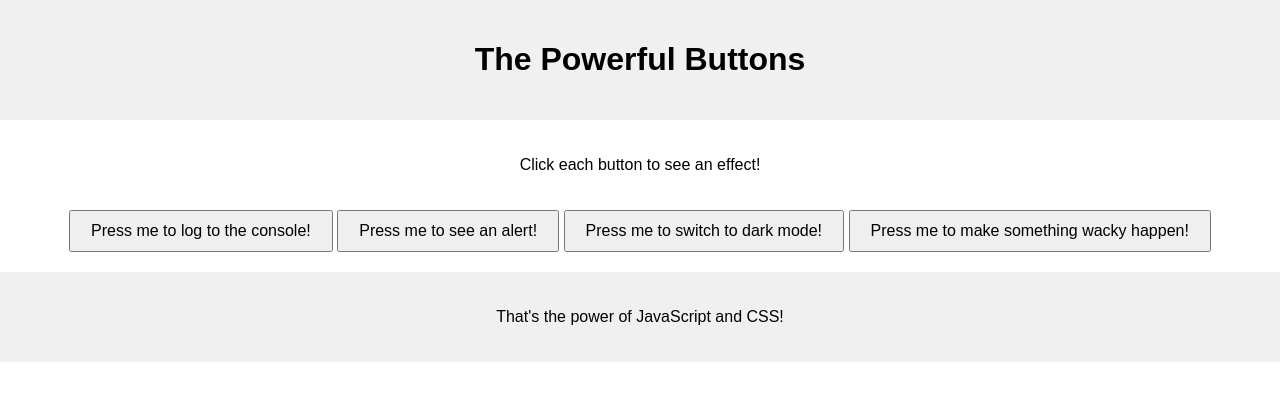
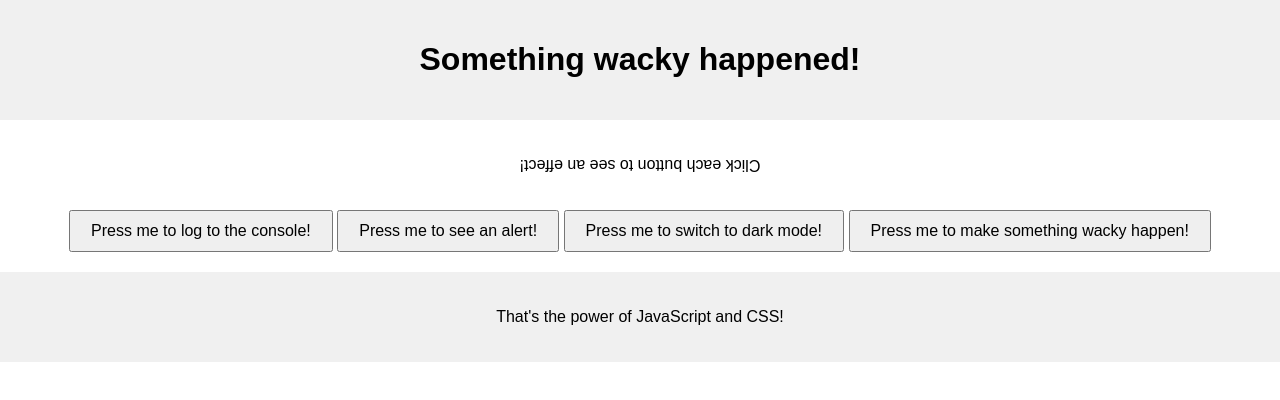
Before and after one commit to auberonedu/js-livecode, a plain HTML site: page index.html in a window 1280 px wide. Both pictures are taken after a click on the button "Press me to make something wacky happen!". Drawn offline with Linux system fonts and the light colour scheme.

Commit message:
in class day 2

```diff
--- a/buttons.css
+++ b/buttons.css
@@ -38,3 +38,11 @@ body.dark-mode main {
   background-color: darkblue;
   color: white;
 }
+
+.flipped {
+  transform: rotate(180deg);
+}
+
+#instructions {
+  transition: transform 1s;
+}
--- a/buttons.js
+++ b/buttons.js
@@ -24,3 +24,19 @@ function toggleDark() {
     console.log("toggleDark called");
     document.body.classList.toggle("dark-mode");
 }
+
+// make a new function wackyEffects
+// log "wackyEffects called"
+function wackyEffects() {
+    console.log("wackyEffects called");
+    document.getElementById("instructions").classList.toggle("flipped");
+    document.getElementById("pageTitle").innerHTML = "Something wacky happened!";
+
+    /*
+    if(document.getElementById("pageTitle").innerHTML === "The Powerful Buttons") {
+        document.getElementById("pageTitle").innerHTML = "Something wacky happened!";
+    } else {
+        document.getElementById("pageTitle").innerHTML = "The Powerful Buttons";
+    }
+    */
+}
--- a/index.html
+++ b/index.html
@@ -9,15 +9,15 @@
 </head>
 <body>
   <header>
-    <h1>The Powerful Buttons</h1>
+    <h1 id="pageTitle">The Powerful Buttons</h1>
   </header>
 
   <main>
-    <p>Click each button to see an effect!</p>
+    <p id="instructions">Click each button to see an effect!</p>
     <button onclick="logPress()">Press me to log to the console!</button>
     <button onclick="showAlert()">Press me to see an alert!</button>
     <button onclick="toggleDark()">Press me to switch to dark mode!</button>
-    <button>Press me to make something wacky happen!</button>
+    <button onclick="wackyEffects()">Press me to make something wacky happen!</button>
   </main>
 
   <footer>
```
